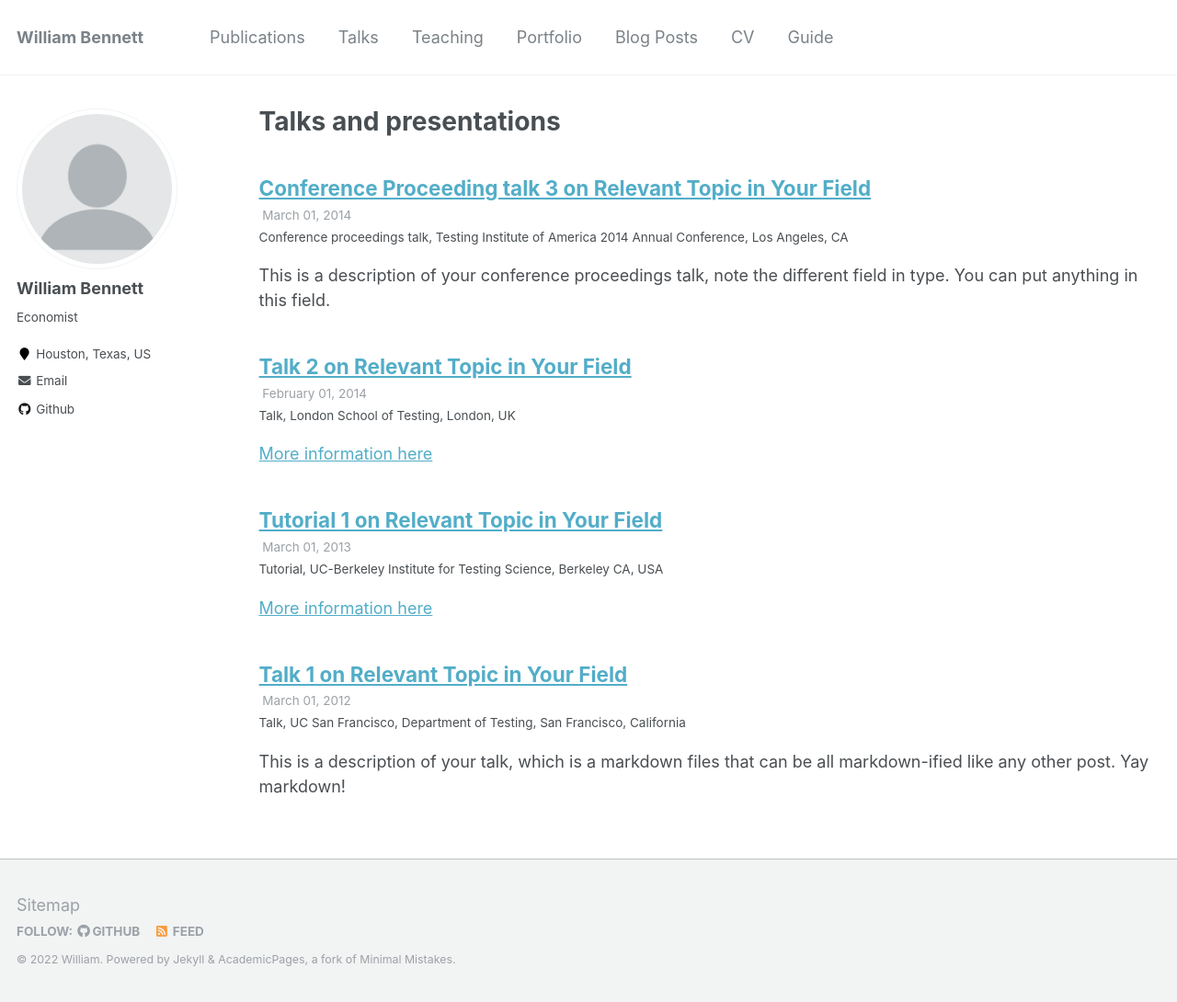
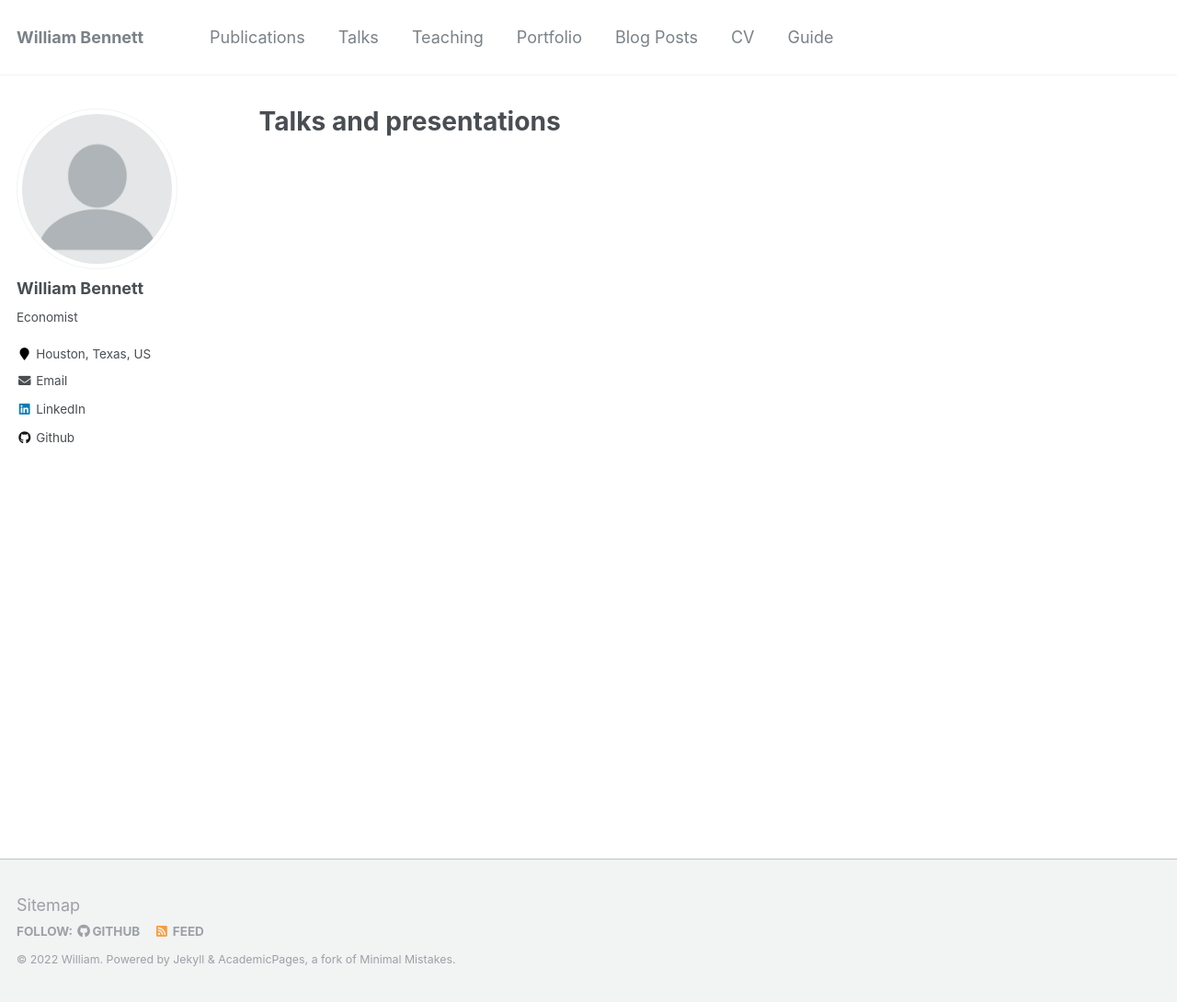
Before and after one commit to williambennettecon/williambennettecon.github.io, a Jekyll site: the page built from _pages/talks.html, in a window 1280 px wide and 1090 px high. Shown: the whole window at 92% size. Built offline with Jekyll 4.4.1, drawn with Linux system fonts in a browser that asks for light colours; part of the change alters nothing that is shown.

Commit message:
Update _config.yml

```diff
--- a/_config.yml
+++ b/_config.yml
@@ -102,7 +102,7 @@ author:
   instagram        :
   impactstory      : #"https://profiles.impactstory.org/u/xxxx-xxxx-xxxx-xxxx"
   lastfm           :
-  linkedin         :
+  linkedin         : "william-bennett-b65a05178/"
   orcid            : #"http://orcid.org/yourorcidurl"
   pinterest        :
   soundcloud       :
@@ -175,33 +175,15 @@ kramdown:
 
 # Collections
 collections:
+  research:
+    output: true
+    permalink: /:collection/:path/
   teaching:
     output: true
     permalink: /:collection/:path/
-  publications:
-    output: true
-    permalink: /:collection/:path/
-  portfolio:
-    output: true
-    permalink: /:collection/:path/
-  talks:
-    output: true
-    permalink: /:collection/:path/
-
 
 # Defaults
 defaults:
-  # _posts
-  - scope:
-      path: ""
-      type: posts
-    values:
-      layout: single
-      author_profile: true
-      read_time: true
-      comments: true
-      share: true
-      related: true
   # _pages
   - scope:
       path: ""
@@ -209,6 +191,15 @@ defaults:
     values:
       layout: single
       author_profile: true
+  # _research
+  - scope:
+      path: ""
+      type: research
+    values:
+      layout: single
+      author_profile: true
+      share: true
+      comments: true
   # _teaching
   - scope:
       path: ""
@@ -218,32 +209,6 @@ defaults:
       author_profile: true
       share: true
       comments: true
-  # _publications
-  - scope:
-      path: ""
-      type: publications
-    values:
-      layout: single
-      author_profile: true
-      share: true
-      comments: true
-  # _portfolio
-  - scope:
-      path: ""
-      type: portfolio
-    values:
-      layout: single
-      author_profile: true
-      share: true
-      comment: true
-  # _talks
-  - scope:
-      path: ""
-      type: talks
-    values:
-      layout: talk
-      author_profile: true
-      share: true
 
 # Sass/SCSS
 sass:
@@ -255,7 +220,7 @@ sass:
 permalink: /:categories/:title/
 # paginate: 5 # amount of posts to show
 # paginate_path: /page:num/
-timezone: America/Los_Angeles # http://en.wikipedia.org/wiki/List_of_tz_database_time_zones
+timezone: America/Central # http://en.wikipedia.org/wiki/List_of_tz_database_time_zones
 
 
 # Plugins
```
